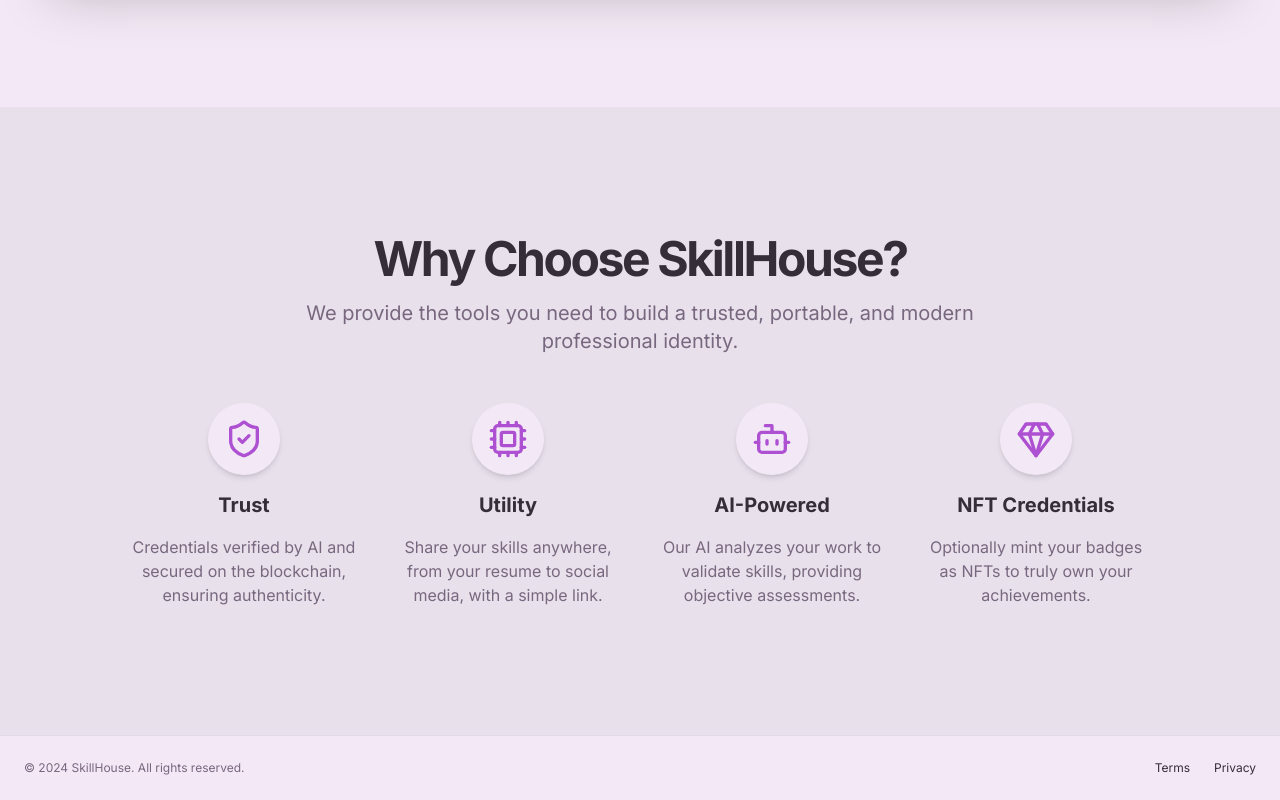
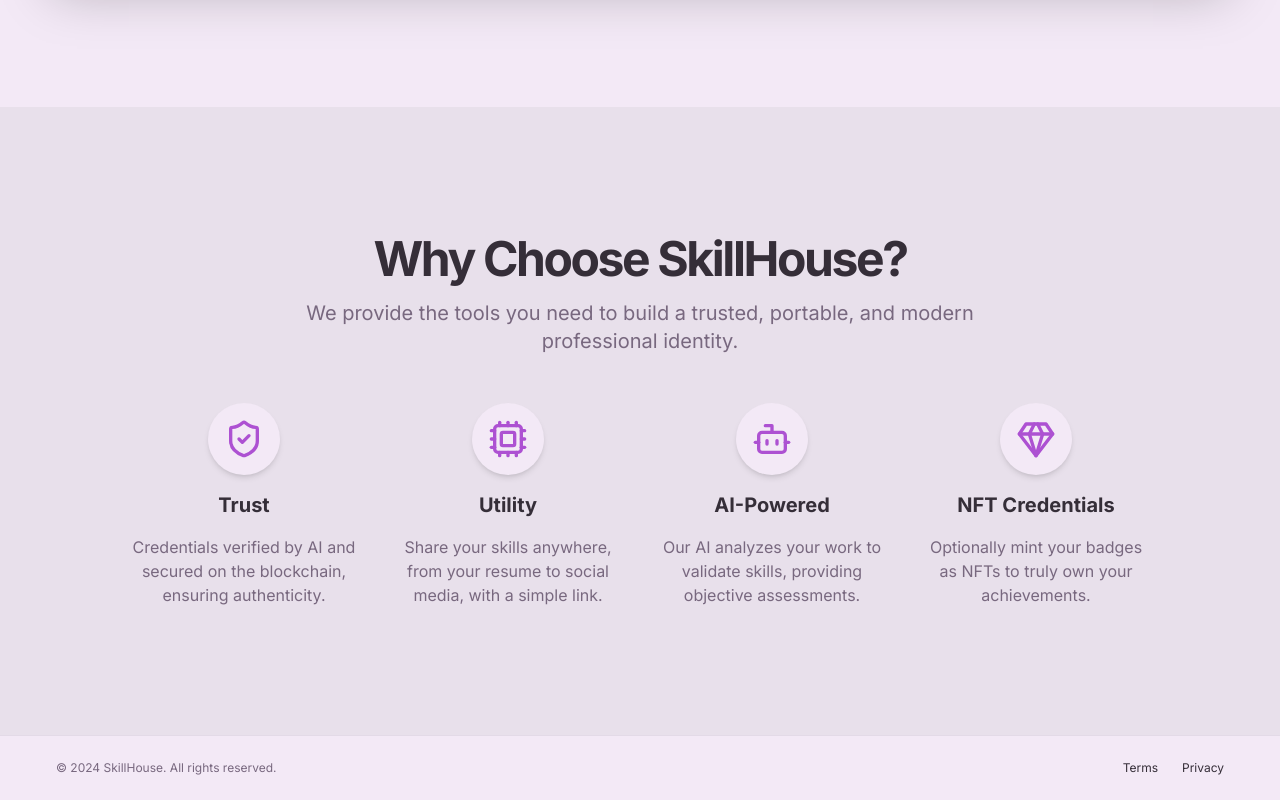
Before and after one commit to iamaanahmad/skill-house, a Next.js app: page / in a window 1280 px wide. Shown: the part 1589-2389 px from the top of the page. Built offline with nearby package versions, Linux system fonts and the light colour scheme.

Commit message:
Add responsive container configuration to Tailwind CSS

```diff
--- a/tailwind.config.ts
+++ b/tailwind.config.ts
@@ -8,6 +8,13 @@
     './src/app/**/*.{js,ts,jsx,tsx,mdx}',
   ],
   theme: {
+    container: {
+      center: true,
+      padding: '2rem',
+      screens: {
+        '2xl': '1400px',
+      },
+    },
     extend: {
       fontFamily: {
         body: ['Inter', 'sans-serif'],
```
